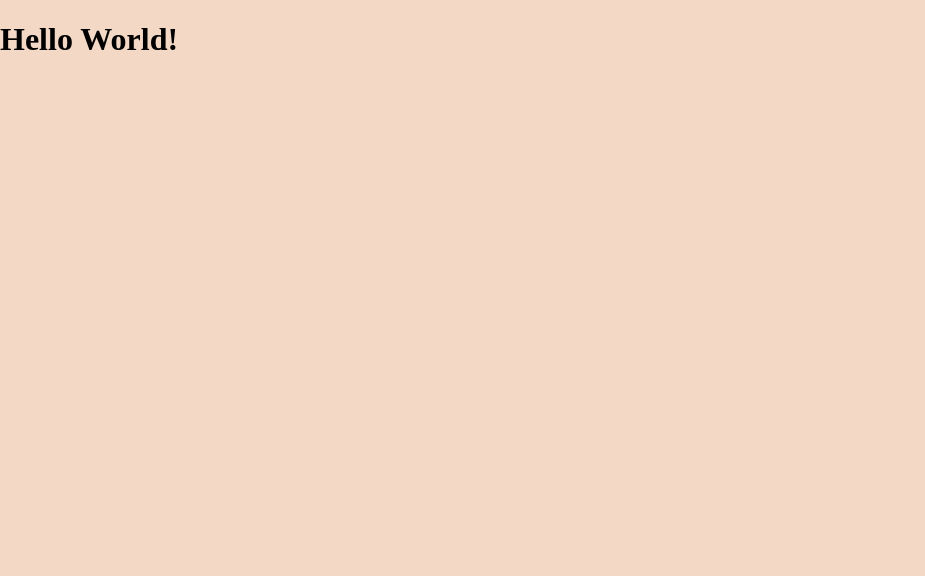
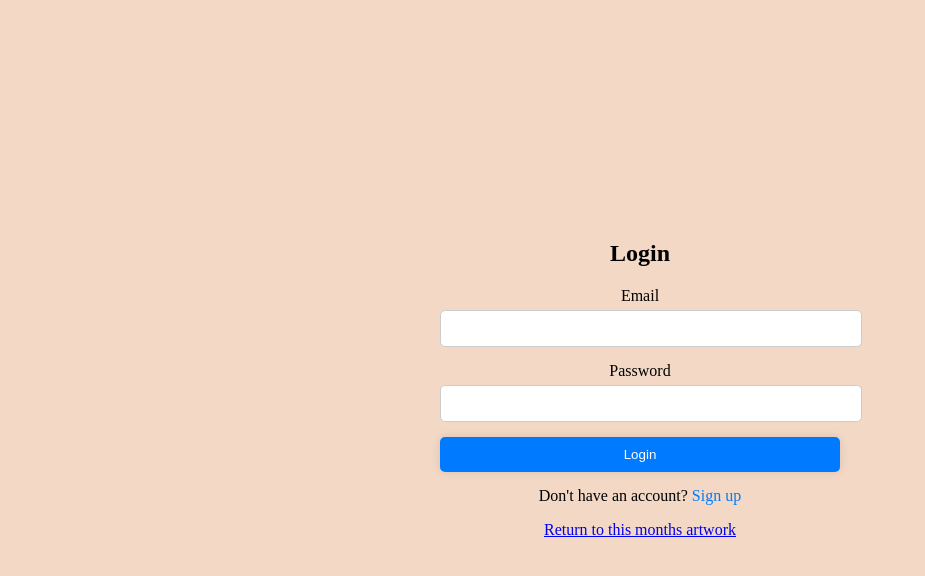
Before and after one commit to Oia20/monthly-canvas, a React (Vite) app in the folder client/monthlyCanvas/: page /login in a window 1280 px wide. Shown: the top 576 px of the page, without its empty margins (0-925 px from the left). Built offline with nearby package versions, Linux system fonts and the light colour scheme.

Commit message:
Basic layout of login screen added.

```diff
--- a/client/monthlyCanvas/src/login.css
+++ b/client/monthlyCanvas/src/login.css
@@ -0,0 +1,65 @@
+
+.login-container {
+  max-width: 400px;
+  padding: 20px;
+  background-color: #f2d8c5;
+  border-radius: 10px;
+flex-direction: column;
+  height: 90vh;
+  display: flex;
+  justify-content: center;
+  justify-self: center;
+  margin: auto;
+
+  .login-form {
+    text-align: center;
+  }
+
+  .login-form h2 {
+    margin-bottom: 20px;
+  }
+
+  .form-group {
+    margin-bottom: 15px;
+  }
+
+  .form-group label {
+    display: block;
+    margin-bottom: 5px;
+  }
+
+  .form-group input {
+    width: 100%;
+    padding: 10px;
+    border: 1px solid #ccc;
+    border-radius: 5px;
+  }
+
+  button {
+    width: 100%;
+    padding: 10px;
+    background-color: #007bff;
+    color: #fff;
+    border: none;
+    border-radius: 5px;
+    cursor: pointer;
+    transition: background-color 0.3s ease;
+  }
+
+  button:hover {
+    background-color: #0056b3;
+  }
+
+  p {
+    margin-top: 15px;
+  }
+
+  p a {
+    color: #007bff;
+    text-decoration: none;
+  }
+
+  p a:hover {
+    text-decoration: underline;
+  }
+}
--- a/client/monthlyCanvas/src/login.jsx
+++ b/client/monthlyCanvas/src/login.jsx
@@ -1,7 +1,27 @@
 import "./login.css"
+import { BrowserRouter as Router, Route, Link } from 'react-router-dom';
 
 export default function LoginForm() {
     return (
-        <h1>Hello World!</h1>
+        <div className="login-container">
+            <div className="login-form">
+            <h2>Login</h2>
+            <form>
+                <div className="form-group">
+                <label for="email">Email</label>
+                <input type="email" id="email" name="email" required />
+                </div>
+                <div class="form-group">
+                <label for="password">Password</label>
+                <input type="password" id="password" name="password" required />
+                </div>
+                <button type="submit">Login</button>
+            </form>
+            <p>Don't have an account? <a href="#">Sign up</a></p>
+            <Link to="/">
+                <a>Return to this months artwork</a>
+            </Link>
+            </div>
+        </div>
     )
 }
```
